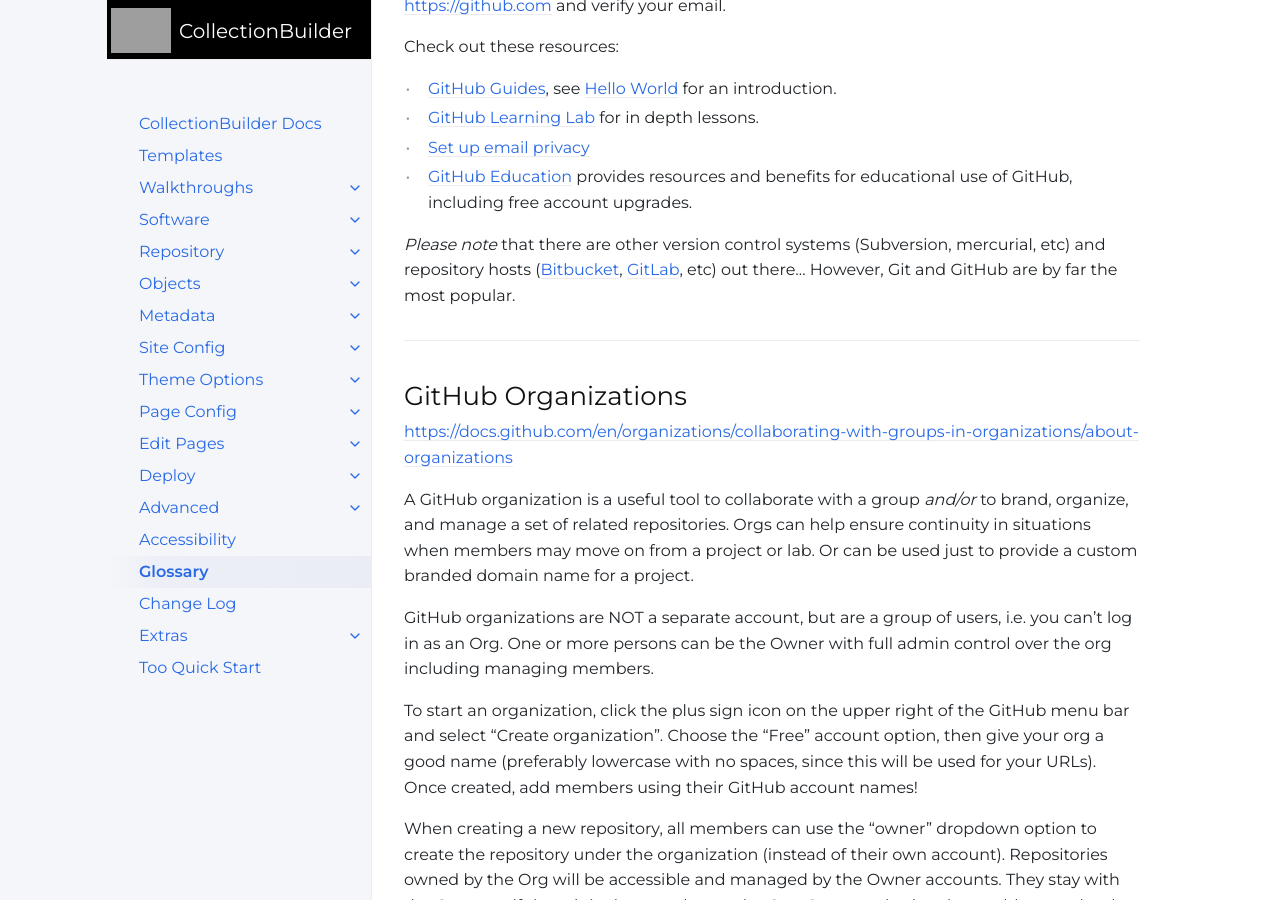
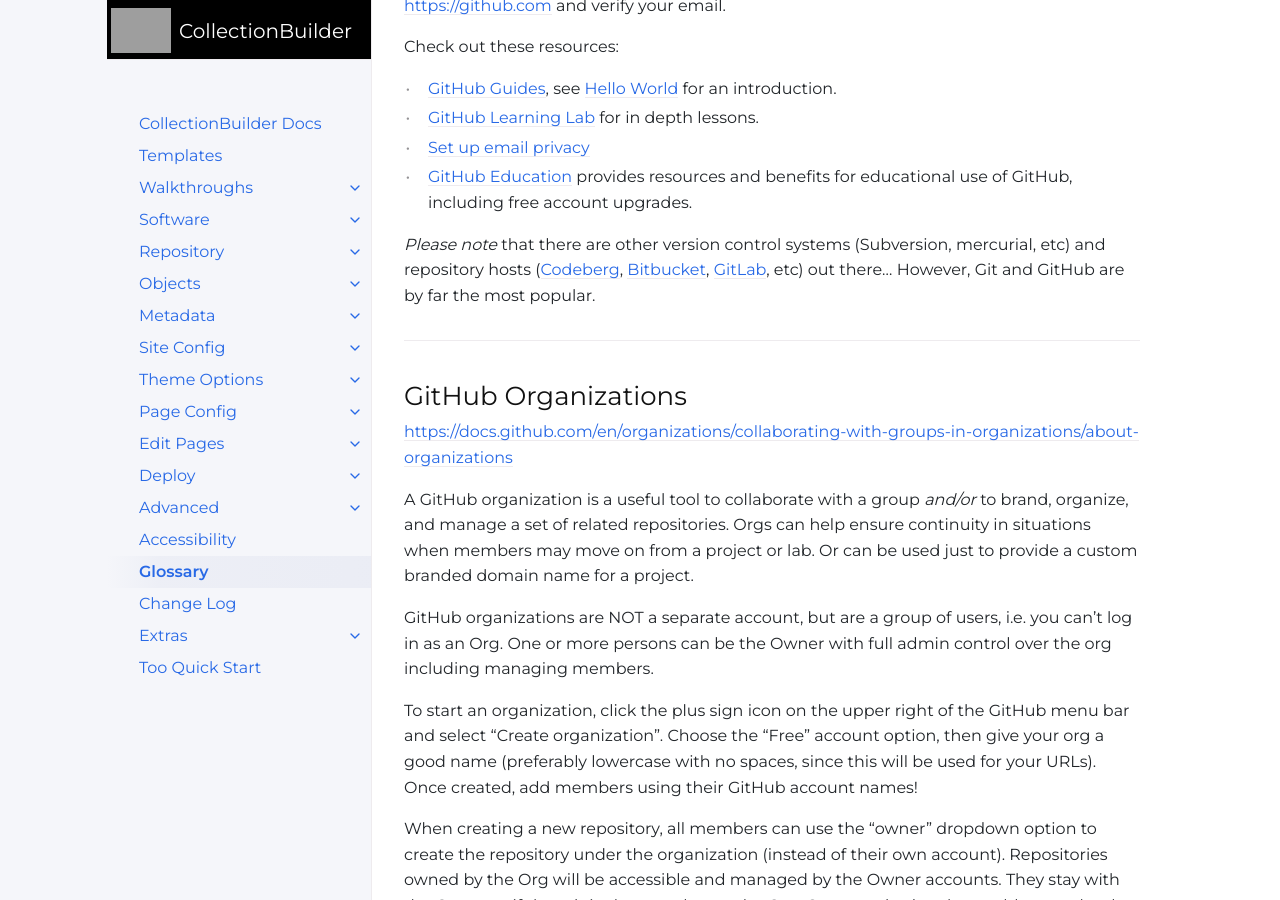
Before and after one commit to CollectionBuilder/cb-docs, a Jekyll site: the page built from docs/glossary.md, in a window 1280 px wide and 900 px high, scrolled down 3006 px. Built offline with Jekyll 4.4.1, drawn with Linux system fonts in a browser that asks for light colours; comment, search, counter and statistics services are not loaded.

Commit message:
add codeberg mention

```diff
--- a/docs/repository/index.md
+++ b/docs/repository/index.md
@@ -15,4 +15,4 @@ If you are unfamiliar with Git and GitHub here is the super quick overview:
 - a **Repository** is a folder of files for a project tracked by Git
 - **GitHub** is an online platform for collaborating on repositories
 
-*Note:* using other platforms such as [GitLab]({{ '/docs/advanced/gitlab/' | relative_url }}) or [BitBucket](https://bitbucket.org/) (or no version control at all) is definitely possible, but is not covered directly in these docs.
+*Note:* using other platforms such as [Codeberg](https://codeberg.org/), [GitLab]({{ '/docs/advanced/gitlab/' | relative_url }}), or [BitBucket](https://bitbucket.org/) (or no version control at all) is definitely possible, but is not covered directly in these docs.
--- a/docs/software/github.md
+++ b/docs/software/github.md
@@ -16,7 +16,7 @@ Code for your CollectionBuilder project will be stored on GitHub in a Git "repos
 So the first step is to sign up for a GitHub account if you do not have one already.
 
 **Note:** these docs assume you are using GitHub--however, it is **not** in any way a requirement to use CollectionBuilder.
-Alternative platforms, such as [GitLab]({{ '/docs/advanced/gitlab/' | relative_url }}) or [Bitbucket](https://bitbucket.org/product), are available--or you could use no version control at all (we don't suggest this)!
+Alternative platforms, such as [Codeberg](https://codeberg.org/), [GitLab]({{ '/docs/advanced/gitlab/' | relative_url }}), or [Bitbucket](https://bitbucket.org/product), are available--or you could use no version control at all (we don't suggest this)!
 {:.alert}
 
 ## GitHub Account
```
Also changed, not shown: _glossary/github.md (+1 -1 lines).
